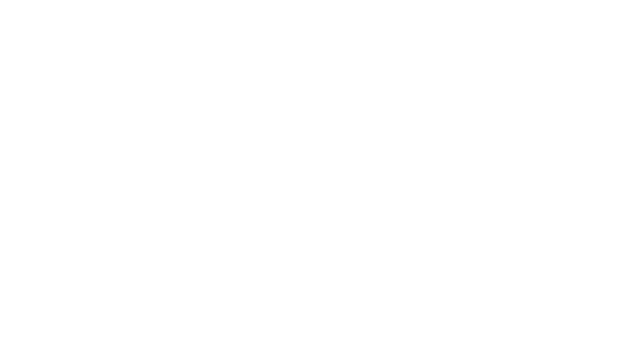
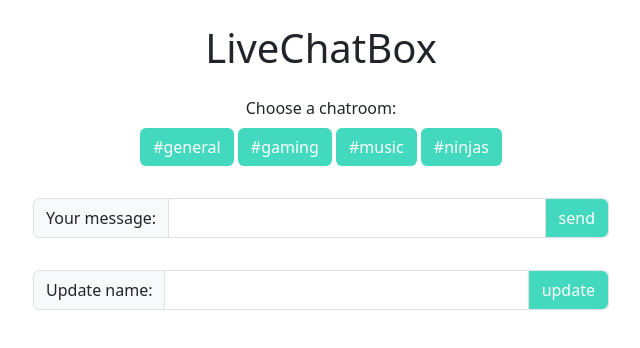
Before and after one commit to kiaradmahsa/RealtimeChatroom, a plain HTML site: page index.html in a window 1280 px wide. Shown: the whole page, without its empty margins (319-959 px from the left). Drawn offline with nearby package versions, Linux system fonts and the light colour scheme.

Commit message:
html template

```diff
--- a/index.html
+++ b/index.html
@@ -3,11 +3,50 @@
 <head>
     <meta charset="UTF-8">
     <link href="https://cdn.jsdelivr.net/npm/bootstrap@5.3.2/dist/css/bootstrap.min.css" rel="stylesheet" integrity="sha384-T3c6CoIi6uLrA9TneNEoa7RxnatzjcDSCmG1MXxSR1GAsXEV/Dwwykc2MPK8M2HN" crossorigin="anonymous">
-    <link href="style.css">
+    <link rel="stylesheet" href="style.css">
     <title>LiveChatBox</title>
 </head>
 <body>
+<div class="container my-4">
+    <h1 class="my-4 text-center">LiveChatBox</h1>
+    <div class="chat-rooms mb-3 text-center">
+        <div class="my-2">Choose a chatroom:</div>
+        <button class="btn" id="general">#general</button>
+        <button class="btn" id="gaming">#gaming</button>
+        <button class="btn" id="music">#music</button>
+        <button class="btn" id="ninjas">#ninjas</button>
+    </div>
 
+    <div class="chat-window">
+        <ul class="chat-list list-group">
+
+        </ul>
+    </div>
+
+    <form class="new-chat my-3">
+        <div class="input-group">
+            <div class="input-group mb-3">
+                <span class="input-group-text">Your message: </span>
+                <input type="text"
+                       id="message"
+                       class="form-control"
+                       required>
+                <div class="input-group-text btn-group-text"><input type="submit" class="btn" value="send"></div>
+            </div>
+        </div>
+    </form>
+
+    <form class="new-name my-3">
+        <div class="input-group">
+            <span class="input-group-text">Update name:</span>
+            <input type="text" id="name" class="form-control" required>
+            <div class="input-group-text btn-group-text">
+                <input type="submit" class="btn" value="update">
+            </div>
+        </div>
+        <div class="update-mssg"></div>
+    </form>
+</div>
 
 <script src="scripts/chat.js"></script>
 <script src="scripts/ui.js"></script>
--- a/style.css
+++ b/style.css
@@ -0,0 +1,23 @@
+.container{
+    max-width: 600px;
+}
+
+.btn{
+    background: #43d9be;
+    color: white;
+    outline: none !important;
+    box-shadow: none !important;
+}
+
+.btn:focus{
+    outline: none!important;
+}
+
+.input-group-text.btn-group-text{
+    padding: 0;
+}
+
+.input-group-text.btn-group-text input{
+    border-top-left-radius: 0;
+    border-bottom-left-radius: 0;
+}
```
